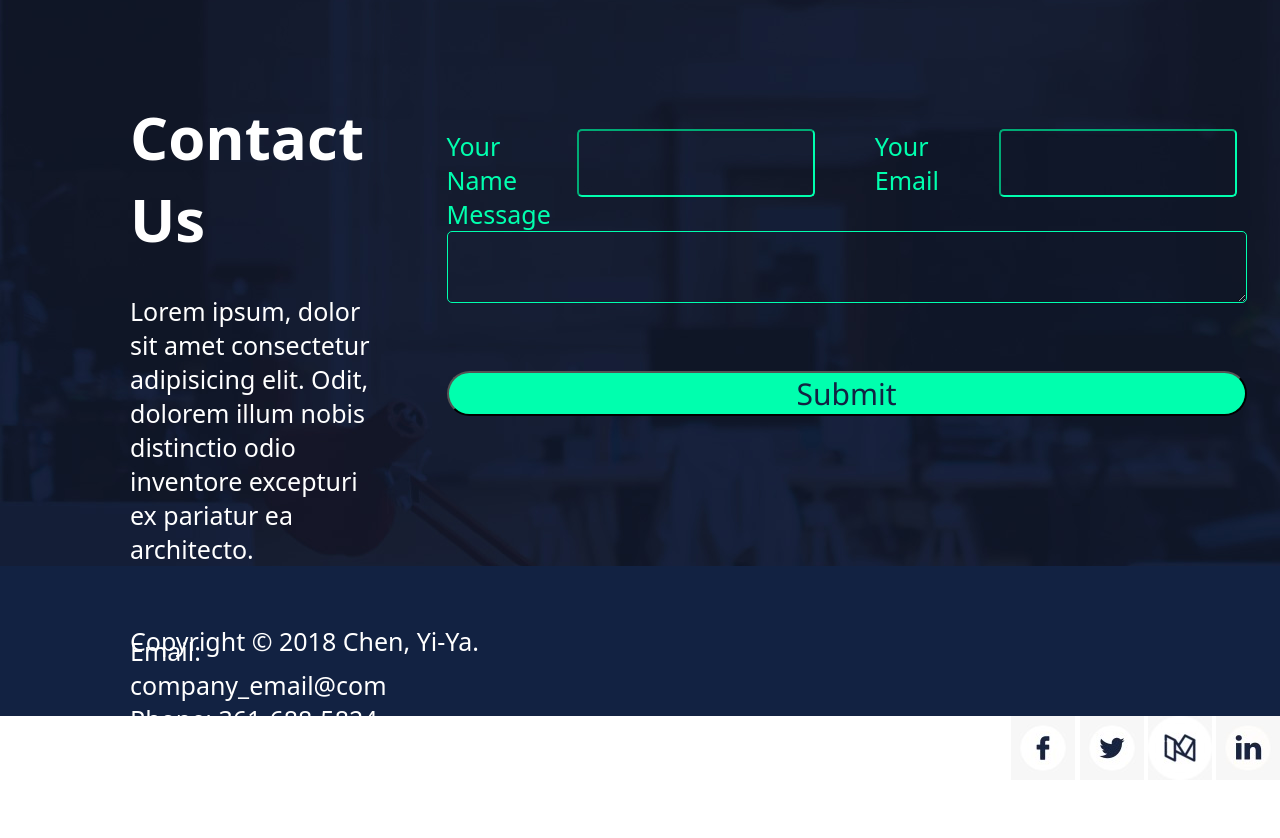
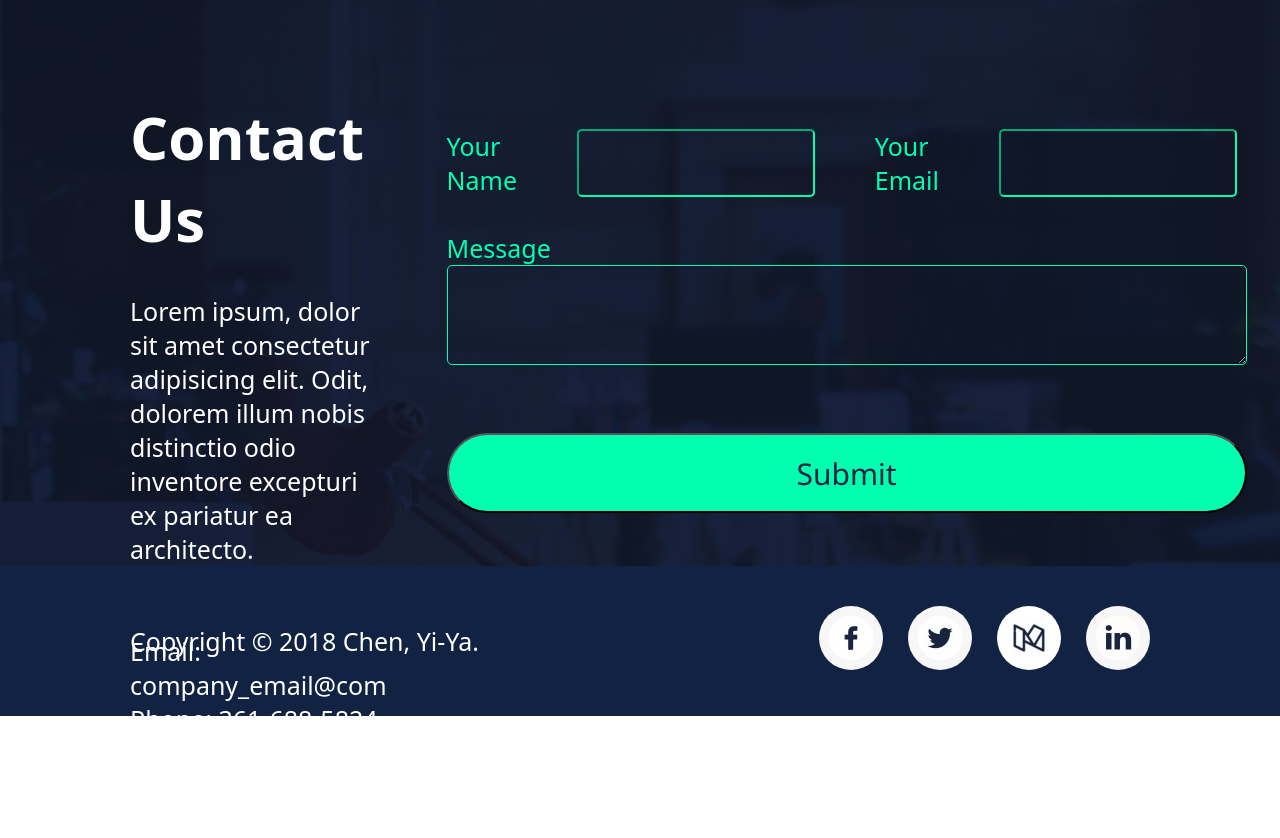
Before and after one commit to Lenis2007/ATLAS, a plain HTML site: page index.html in a window 1280 px wide. Shown: the part 4033-4871 px from the top of the page. Drawn offline with Linux system fonts and the light colour scheme.

Commit message:
Día 4 -2

```diff
--- a/STYLES/styles.css
+++ b/STYLES/styles.css
@@ -222,8 +222,6 @@ span {
 }
 
 .formulario {
-    display: flex;
-    flex-direction: column;
     margin-top: 33px;
     width: 850px;
     font-size: 25px;
@@ -246,7 +244,7 @@ span {
     border-color: #00ffae;
     background: transparent;
     color: white;
-    height: 150px;
+    height: 100px;
     width: 800px;
     padding: 10px;
     border-radius: 5px;
@@ -255,8 +253,6 @@ span {
 
 .form {
     display: flex;
-    /*
-    align-items: center;/*  */
     justify-content: space-around;
     gap: 60px;
 }
@@ -273,22 +269,23 @@ span {
 }
 
 footer {
-    display: block;
-}
-
-.copyr {
     display: flex;
     color: white;
     font-size: 25px;
     align-items: center;
+    justify-content: space-between;
     padding: 0 130px;
     background-color: #122242;
     height: 150px;
 }
 
 .red {
-    position: relative;
-    float: right;
+    display: flex;
+    justify-content: right;
     align-items: center;
-    justify-content: space-around;
+    gap: 25px;
 }
+
+.redes {
+    border-radius: 100px;
+}
--- a/index.html
+++ b/index.html
@@ -177,7 +177,7 @@
                 <label for="correo"> Your Email </label>
                 <input class="form" type="email" name="correo" id="correo"> <br>
             </div>
-
+            <br>
             <label for="sugerencia"> Message </label>
             <textarea name="sugerencia" class="form" id="sugerencia"></textarea>
             <br> <br>
@@ -186,15 +186,21 @@
     </div>
 
     <footer>
-        <div class="copyr">
-            <div class="copy"> Copyright © 2018 Chen, Yi-Ya.
-            </div>
+        <div class="copy"> Copyright © 2018 Chen, Yi-Ya.
         </div>
         <div class="red">
-            <img src="ASSETS/FC.jpeg">
-            <img src="ASSETS/TW.jpeg">
-            <img src="ASSETS/M.jpeg">
-            <img src="ASSETS/IN.jpeg">
+            <div>
+                <img class="redes" src="ASSETS/FC.jpeg">
+            </div>
+            <div>
+                <img class="redes" src="ASSETS/TW.jpeg">
+            </div>
+            <div>
+                <img class="redes" src="ASSETS/M.jpeg">
+            </div>
+            <div>
+                <img class="redes" src="ASSETS/IN.jpeg">
+            </div>
         </div>
     </footer>
 </body>
```
